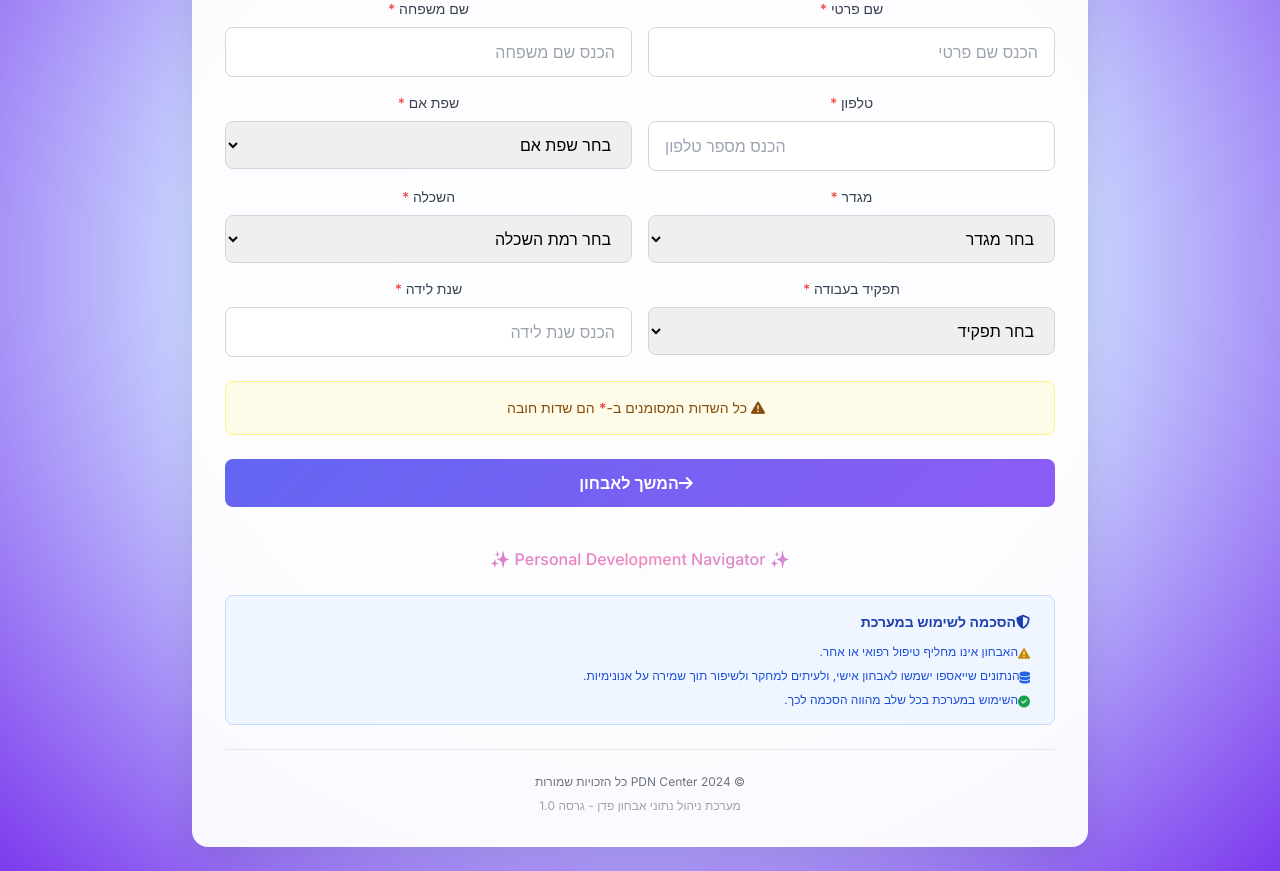
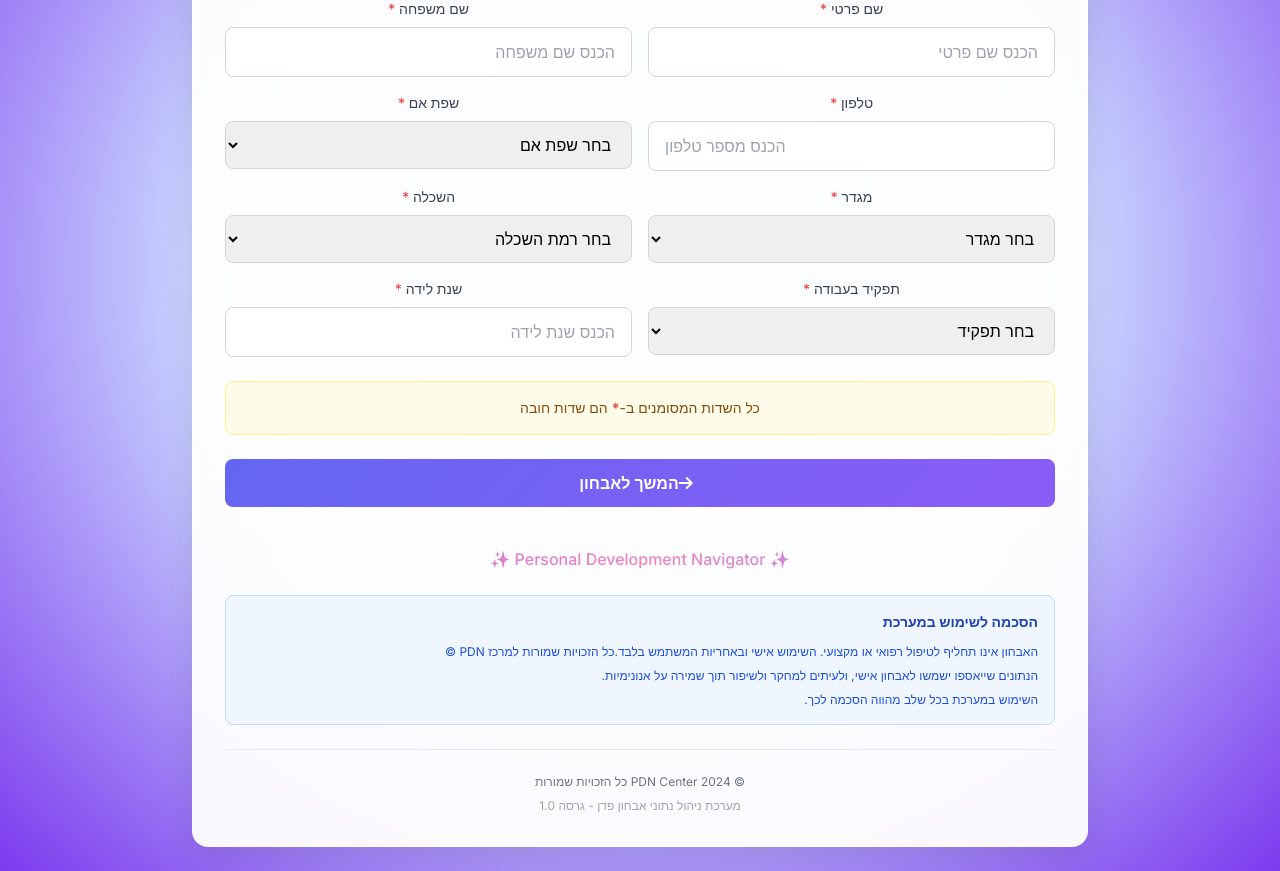
Before and after one commit to Tomer007/pdn_chat, a Flask app: page /pdn-diagnose/user_info in a window 1280 px wide. Shown: the part 336-1207 px from the top of the page. Run offline with Flask 3, Linux system fonts and the light colour scheme; some libraries are stand-ins or nearby versions.

Commit message:
Update templates and enhance testing functionality
- Updated the admin dashboard template to change column headers for better clarity and organization.
- Modified the user form template to improve the consent section, including updated text and removal of unnecessary icons for a cleaner look.
- Enhanced the PDN calculator test script with additional debug options and improved error handling for better testing efficiency.

```diff
--- a/app/pdn_admin/templates/admin_dashboard.html
+++ b/app/pdn_admin/templates/admin_dashboard.html
@@ -390,8 +390,7 @@
                 <tr>
                     <th class="px-4 py-4 text-right font-semibold text-gray-700">אימייל</th>
                     <th class="px-4 py-4 text-right font-semibold text-gray-700">תאריך איבחון</th>
-                    <th class="px-4 py-4 text-right font-semibold text-gray-700">פדן קוד</th>
-                    <th class="px-4 py-4 text-right font-semibold text-gray-700">ניתוח קול קוד</th>
+                    <th class="px-4 py-4 text-right font-semibold text-gray-700">קוד המערכת </th>                    <th class="px-4 py-4 text-right font-semibold text-gray-700">ניתוח קול </th>
                     <th class="px-4 py-4 text-right font-semibold text-gray-700">קוד מאבחן</th>
                     <th class="px-4 py-4 text-right font-semibold text-gray-700">הערות המאבחן</th>
                     <th class="px-4 py-4 text-right font-semibold text-gray-700">פעולות</th>
--- a/app/pdn_diagnose/templates/user_form.html
+++ b/app/pdn_diagnose/templates/user_form.html
@@ -154,7 +154,7 @@
             <!-- Required fields notice -->
             <div class="text-center p-4 bg-yellow-50 border border-yellow-200 rounded-lg">
                 <p class="text-sm text-yellow-800">
-                    <i class="fas fa-exclamation-triangle mr-2"></i>
+                    <i ></i>
                     כל השדות המסומנים ב-<span class="text-red-500 font-bold">*</span> הם שדות חובה
                 </p>
             </div>
@@ -178,23 +178,24 @@
         <!-- Consent Section -->
         <div class="mt-6 p-4 bg-blue-50 border border-blue-200 rounded-lg text-right">
             <h3 class="text-sm font-semibold text-blue-800 mb-3 flex items-center">
-                <i class="fas fa-shield-alt mr-2"></i>
+                <i ></i>
                 הסכמה לשימוש במערכת
             </h3>
 
             <div class="space-y-2 text-xs text-blue-700">
                 <p class="flex items-start">
-                    <i class="fas fa-exclamation-triangle mr-2 mt-1 text-yellow-600"></i>
-                    <span>האבחון אינו מחליף טיפול רפואי או אחר. </span>
-                </p>
+                    <i ></i>
+                    <span>האבחון אינו תחליף לטיפול רפואי או מקצועי. השימוש אישי ובאחריות המשתמש בלבד.</span><br>
+                    <span>כל הזכויות שמורות למרכז PDN ©</span>
+                                    </p>
 
-                <p class="flex items-start">
-                    <i class="fas fa-database mr-2 mt-1 text-blue-600"></i>
+                <p >
+                    <i ></i>
                     <span> הנתונים שייאספו ישמשו לאבחון אישי, ולעיתים למחקר ולשיפור תוך שמירה על אנונימיות. </span>
                 </p>
 
-                <p class="flex items-start">
-                    <i class="fas fa-check-circle mr-2 mt-1 text-green-600"></i>
+                <p >
+                    <i></i>
                     <span>השימוש במערכת בכל שלב מהווה הסכמה לכך. </span>
                 </p>
             </div>
```
